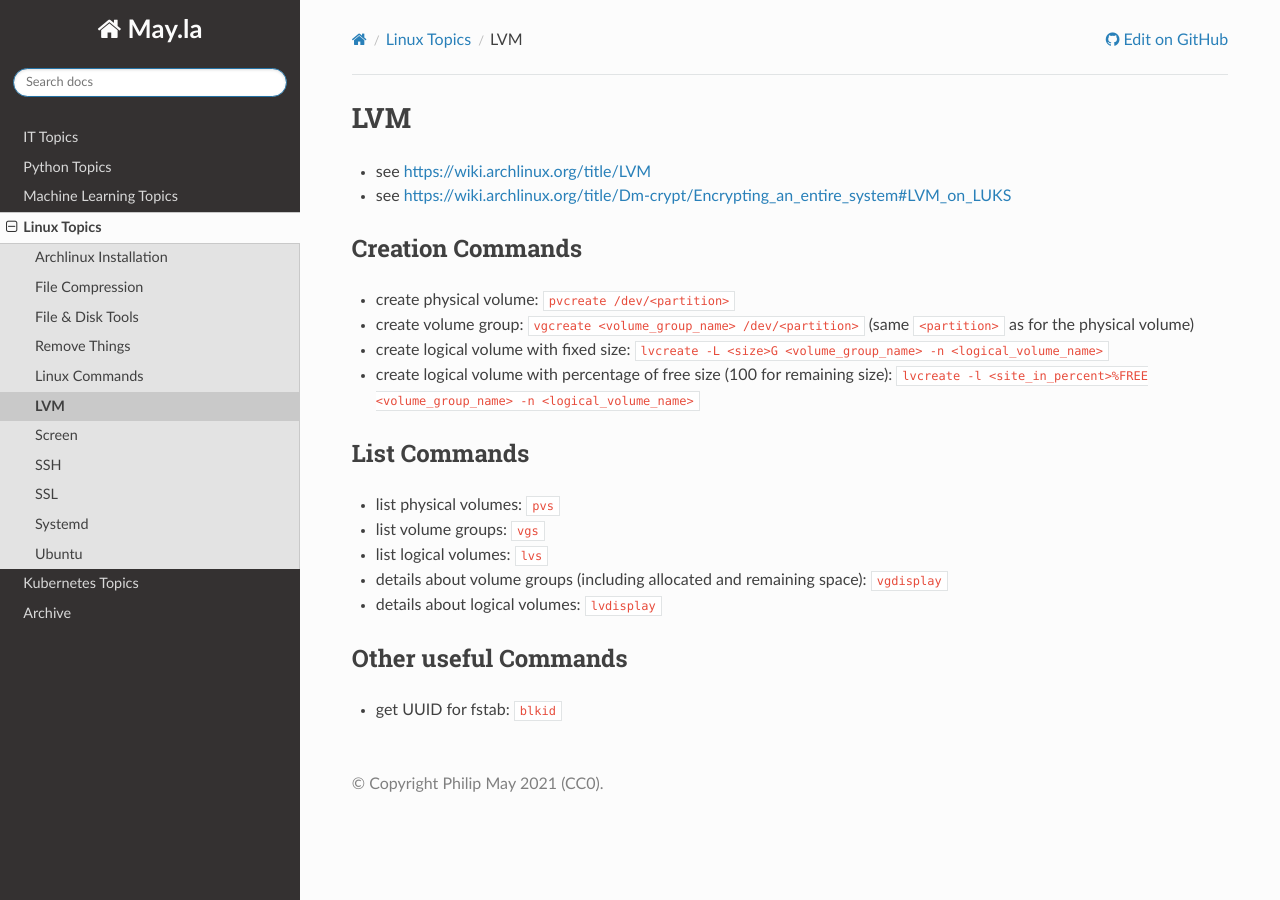
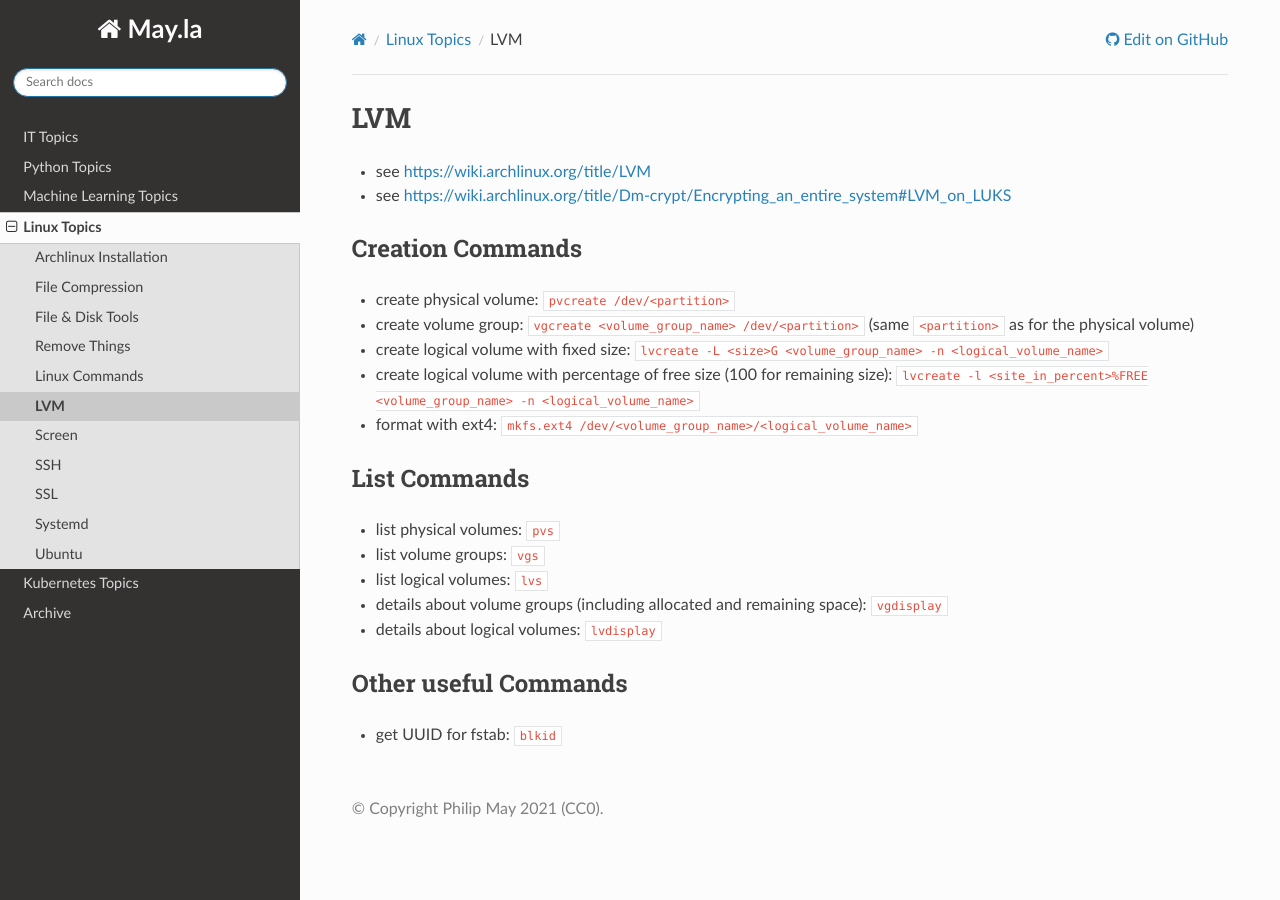
Before and after one commit to PhilipMay/May.la, a Sphinx documentation site: the page built from source/linux/lvm.md, in a window 1280 px wide. Built offline with Sphinx 7.4.7 and the Read the Docs theme 2.0.0, drawn with Linux system fonts in a browser that asks for light colours.

Commit message:
Update lvm.md

```diff
--- a/source/linux/lvm.md
+++ b/source/linux/lvm.md
@@ -7,6 +7,7 @@
 - create volume group: `vgcreate <volume_group_name> /dev/<partition>` (same `<partition>` as for the physical volume)
 - create logical volume with fixed size: `lvcreate -L <size>G <volume_group_name> -n <logical_volume_name>`
 - create logical volume with percentage of free size (100 for remaining size): `lvcreate -l <site_in_percent>%FREE <volume_group_name> -n <logical_volume_name>`
+- format with ext4: `mkfs.ext4 /dev/<volume_group_name>/<logical_volume_name>`
 
 ## List Commands
 - list physical volumes: `pvs`
```
